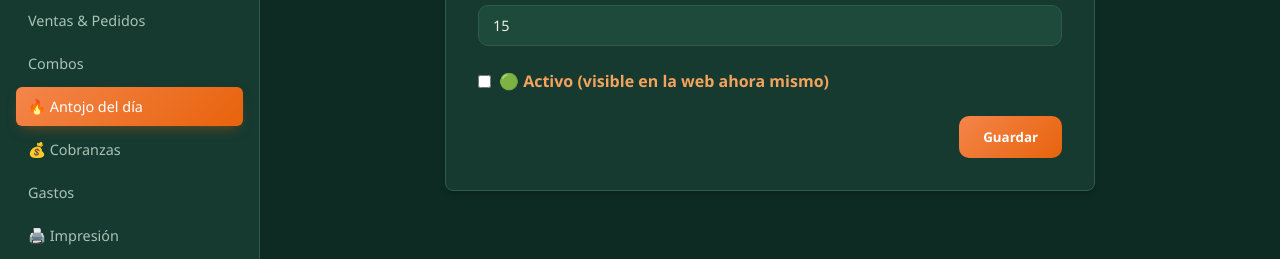
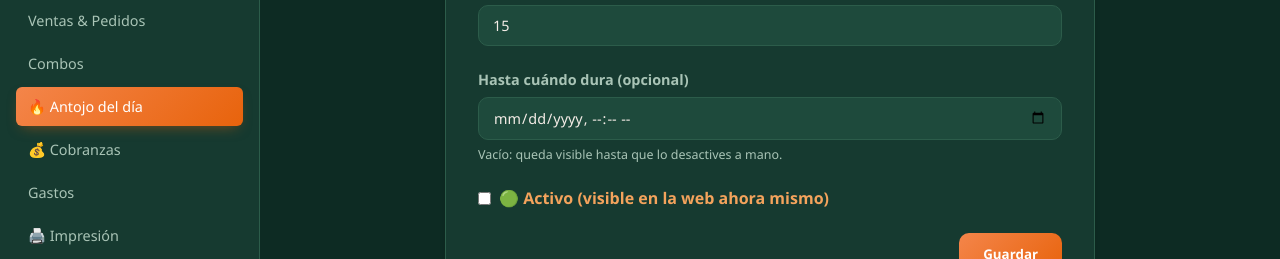
Before and after one commit to zurbriggen66/TiendaIA-hamburguesa, a React app: page /admin/antojo in a window 1280 px wide. Shown: the part 376-635 px from the top of the page. Built offline with nearby package versions, Linux system fonts and the light colour scheme; no server answers; the HTML template or start-up script is replaced by a standard one.

Commit message:
antojo dle dia con horaf in

```diff
--- a/src/VistaCliente/AntojoDelDia.jsx
+++ b/src/VistaCliente/AntojoDelDia.jsx
@@ -4,11 +4,15 @@ import api from '../services/api';
 const formatearPrecio = (precio) =>
   new Intl.NumberFormat('es-AR', { style: 'currency', currency: 'ARS', minimumFractionDigits: 0 }).format(precio);
 
-const calcularFaltante = () => {
+const calcularFaltante = (activoHasta) => {
   const ahora = new Date();
-  const medianoche = new Date(ahora);
-  medianoche.setHours(24, 0, 0, 0);
-  const ms = medianoche.getTime() - ahora.getTime();
+  // Si el antojo tiene vencimiento, la cuenta va contra esa hora; si no, contra medianoche.
+  const fin = activoHasta ? new Date(activoHasta) : (() => {
+    const m = new Date(ahora);
+    m.setHours(24, 0, 0, 0);
+    return m;
+  })();
+  const ms = Math.max(fin.getTime() - ahora.getTime(), 0);
   const horas = Math.floor(ms / 3_600_000);
   const minutos = Math.floor((ms % 3_600_000) / 60_000);
   const segundos = Math.floor((ms % 60_000) / 1_000);
@@ -26,11 +30,12 @@ export default function AntojoDelDia({ onAgregar }) {
   }, []);
 
   useEffect(() => {
-    const intervalo = setInterval(() => setFaltante(calcularFaltante()), 1000);
+    const intervalo = setInterval(() => setFaltante(calcularFaltante(antojo?.activo_hasta)), 1000);
     return () => clearInterval(intervalo);
-  }, []);
+  }, [antojo]);
 
-  if (!antojo) return null;
+  // Si venció mientras la página estaba abierta, se oculta sin necesidad de recargar.
+  if (!antojo || faltante === '00:00:00') return null;
 
   const { producto } = antojo;
 
--- a/src/VistaNegocio/Antojo/AntojoConfigPage.jsx
+++ b/src/VistaNegocio/Antojo/AntojoConfigPage.jsx
@@ -1,5 +1,13 @@
 import React, { useEffect, useState } from 'react';
 import api from '../../services/api';
+
+const pad2 = (n) => String(n).padStart(2, '0');
+// Igual que en DescuentoProductoModal: el input datetime-local trabaja en hora local.
+const aDatetimeLocal = (iso) => {
+  if (!iso) return '';
+  const d = new Date(iso);
+  return `${d.getFullYear()}-${pad2(d.getMonth() + 1)}-${pad2(d.getDate())}T${pad2(d.getHours())}:${pad2(d.getMinutes())}`;
+};
 
 const formatearPrecio = (precio) =>
   new Intl.NumberFormat('es-AR', { style: 'currency', currency: 'ARS', minimumFractionDigits: 0 }).format(precio);
@@ -10,6 +18,7 @@ export default function AntojoConfigPage() {
   const [productoId, setProductoId] = useState('');
   const [descuentoPct, setDescuentoPct] = useState(15);
   const [activo, setActivo] = useState(false);
+  const [activoHasta, setActivoHasta] = useState('');
   const [cargando, setCargando] = useState(true);
   const [guardando, setGuardando] = useState(false);
 
@@ -28,6 +37,7 @@ export default function AntojoConfigPage() {
           setProductoId(config.producto || '');
           setDescuentoPct(config.descuento_pct);
           setActivo(config.activo);
+          setActivoHasta(aDatetimeLocal(config.activo_hasta));
         }
       } catch (error) {
         console.error('Error al cargar el Antojo del día:', error);
@@ -49,6 +59,7 @@ export default function AntojoConfigPage() {
       producto: productoId || null,
       descuento_pct: Number(descuentoPct) || 0,
       activo,
+      activo_hasta: activoHasta ? new Date(activoHasta).toISOString() : null,
     };
 
     setGuardando(true);
@@ -118,6 +129,21 @@ export default function AntojoConfigPage() {
               )}
 
               <div className="form-group">
+                <label className="form-label">Hasta cuándo dura (opcional)</label>
+                <input
+                  type="datetime-local"
+                  className="input-vibrante"
+                  value={activoHasta}
+                  onChange={(e) => setActivoHasta(e.target.value)}
+                />
+                <p className="form-ayuda">
+                  {activoHasta
+                    ? 'Pasada esa hora se apaga solo y deja de verse en la web.'
+                    : 'Vacío: queda visible hasta que lo desactives a mano.'}
+                </p>
+              </div>
+
+              <div className="form-group">
                 <label className="checkbox-vibrante">
                   <input type="checkbox" checked={activo} onChange={(e) => setActivo(e.target.checked)} />
                   <span>🟢 Activo (visible en la web ahora mismo)</span>
```
